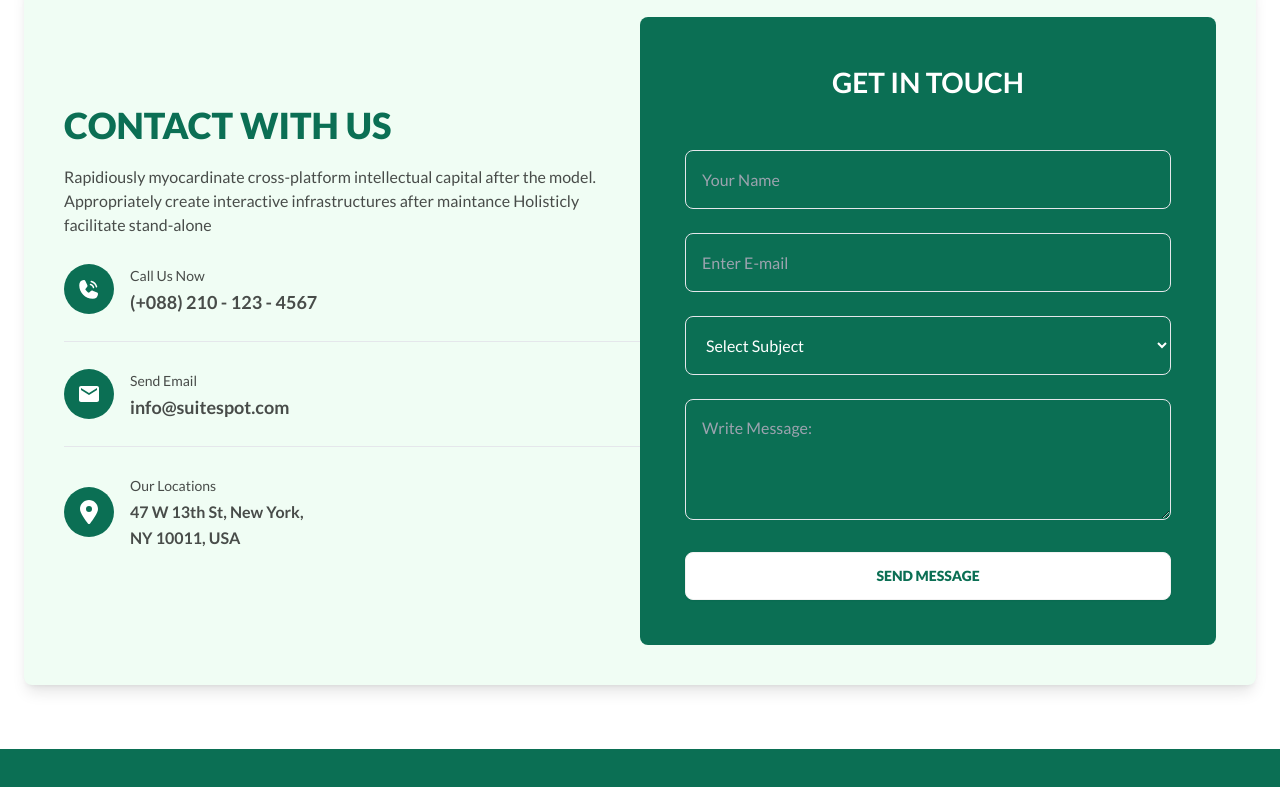
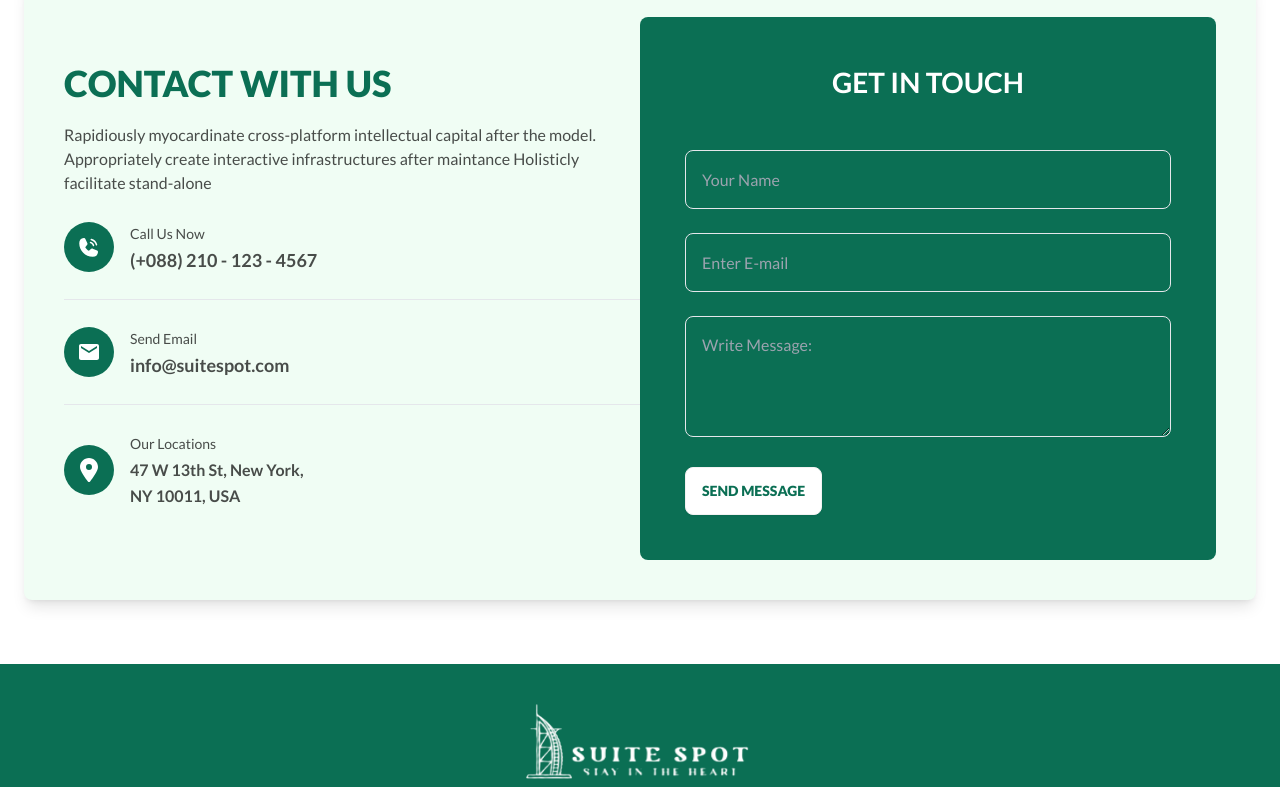
Before and after one commit to Farhanasharna2000/SuiteSpot-Client, a React (Vite) app: page /contact in a window 1280 px wide. Shown: the part 637-1424 px from the top of the page. Built offline with nearby package versions, Linux system fonts and the light colour scheme; no server answers.

Commit message:
update design

```diff
--- a/package.json
+++ b/package.json
@@ -10,6 +10,7 @@
     "preview": "vite preview"
   },
   "dependencies": {
+    "@emailjs/browser": "^4.4.1",
     "aos": "^2.3.4",
     "axios": "^1.7.9",
     "firebase": "^11.1.0",
--- a/src/components/Contact.jsx
+++ b/src/components/Contact.jsx
@@ -3,7 +3,34 @@ import { MdEmail } from 'react-icons/md';
 import img1 from '../assets/images/breadcumb.jpg'
 import { FaLocationDot } from 'react-icons/fa6';
 import { PiPhoneCallFill } from 'react-icons/pi';
+import toast from 'react-hot-toast';
+import { useRef } from 'react';
+import emailjs from '@emailjs/browser';
 const Contact = () => {
+    const form = useRef();
+
+    const sendEmail = (e) => {
+        e.preventDefault();
+
+
+        const formData = new FormData(form.current);
+        if (!formData.get('from_name') || !formData.get('message')) {
+            toast.error('Please fill out all required fields.');
+            return;
+        }
+
+        emailjs
+            .sendForm('service_mkf2dyi', 'template_7kb8vtw', form.current, 'ZgBg-DaCdELJfhP2a')
+            .then(
+                () => {
+                    toast.success('Message sent successfully!');
+                    form.current.reset();
+                },
+                (error) => {
+                    toast.error(`Failed to send message: ${error.text}`);
+                }
+            );
+    };
     return (
         <div>
                     <section style={{ backgroundImage: `url(${img1})` }} className=" bg-no-repeat bg-cover h-52  md:h-[550px] bg-center grid items-center justify-center">
@@ -55,18 +82,26 @@ const Contact = () => {
     <div className="bg-[#0b6f54]  p-[30px] lg:p-[45px] 2xl:p-[61px] rounded-lg">
         <h2 className=" text-[22px] sm:text-2xl md:text-[28px] leading-7 md:leading-8 lg:leading-9 xl:leading-10 2xl:leading-[44px] text-white font-semibold text-center">GET IN TOUCH</h2>
         <div className="grid items-center grid-cols-1 gap-2 mt-8">
-            <input type="text" className="w-full h-12 md:h-13 lg:h-[59px] px-4 border border-gray rounded-lg dark: outline-none  bg-transparent mt-4 focus:ring-0   focus:outline-none"
-                placeholder="Your Name" required=""/>
-                <input type="email" className="w-full h-12 md:h-13 rounded-lg lg:h-[59px] px-4 border  border-gray  dark: outline-none  bg-transparent mt-4 focus:ring-0   focus:outline-none"
-                placeholder="Enter E-mail" required=""/>
-                <select className="w-full h-12 md:h-13 lg:h-[59px] px-4 border border-gray  dark: outline-none rounded-lg bg-transparent mt-4 focus:ring-0 text-white focus:outline-none"><option className="bg-black text-white px-3 py-3" value="" disabled="">Select Subject</option>
-                <option className=" bg-black  dark:text-white px-3 py-3" value="option1">Subject One</option>
-                <option className="  bg-black dark:text-white px-3 py-3" value="option2">Subject Two</option>
-                <option className=" bg-black  dark:text-white px-3 py-3" value="option3">Select Three</option>
-                <option className=" bg-black  dark:text-white px-3 py-3" value="option4">Select Four</option></select>
-            <textarea
-                name="" id="" cols="30" rows="10" className="w-full h-[121px] px-4 border border-gray rounded-lg dark: outline-none  bg-transparent mt-4 pt-4 focus:ring-0    focus:outline-none"
-                placeholder="Write Message:"></textarea><button className="btn font-extrabold mt-6 text-[#0b6f54]  bg-white  hover:scale-105 transition-transform">SEND MESSAGE</button></div>
+                                <form ref={form} onSubmit={sendEmail} className="space-y-6">
+
+                                    <input type="text" className="w-full h-12 md:h-13 lg:h-[59px] px-4 border border-gray rounded-lg dark: outline-none  bg-transparent mt-4 focus:ring-0   focus:outline-none"
+                                        placeholder="Your Name"
+                                        name="from_name"
+                                        required="" />
+                                    <input type="email" className="w-full h-12 md:h-13 rounded-lg lg:h-[59px] px-4 border  border-gray  dark: outline-none  bg-transparent mt-4 focus:ring-0   focus:outline-none"
+                                        placeholder="Enter E-mail"
+                                         name="from_email"
+                                        required="" />
+
+                                    <textarea
+                                         name="message" id="" cols="30" rows="10" className="w-full h-[121px] px-4 border border-gray rounded-lg dark: outline-none  bg-transparent mt-4 pt-4 focus:ring-0    focus:outline-none"
+                                        placeholder="Write Message:"></textarea>
+                                   <button className="btn font-extrabold mt-6 text-[#0b6f54]
+                 bg-white  hover:scale-105 transition-transform">SEND MESSAGE</button>
+
+                                    </form>
+                                         </div>
+
     </div>
 </div>
 </div>
--- a/src/components/FeaturedRooms.jsx
+++ b/src/components/FeaturedRooms.jsx
@@ -42,7 +42,7 @@ const axiosSecure=UseAxiosSecure()
           </div>
           <div className="p-4">
             <div className="flex items-center mb-2">
-              <h6 className=" md:text-xl font-extrabold text-[#0b6f54]">
+              <h6 className="md:text-xl font-extrabold text-[#0b6f54]">
                {room.title}
               </h6>
 
--- a/src/components/Navbar.jsx
+++ b/src/components/Navbar.jsx
@@ -147,7 +147,7 @@ const Navbar = () => {
               </div>
               <ul
                 tabIndex={0}
-                className="menu menu-sm dropdown-content bg-[#0b6f54]  rounded-box z-[9999] mt-3 w-52 p-2 shadow"
+                className="menu menu-sm dropdown-content bg-black  rounded-box z-[9999] mt-3 w-52 p-2 shadow"
               >
                 {links}
               </ul>
--- a/src/components/RoomsCard.jsx
+++ b/src/components/RoomsCard.jsx
@@ -32,7 +32,7 @@ const RoomsCard = ({ room }) => {
   </div>
   <div className="p-4">
     <div className="flex items-center mb-2">
-      <h6 className=" text-xl font-extrabold text-[#0b6f54]">
+      <h6 className=" md:text-xl font-extrabold text-[#0b6f54]">
        {title}
       </h6>
 
```
Also changed, not shown: 1 other file (tests, documents, lock files or other folders).
